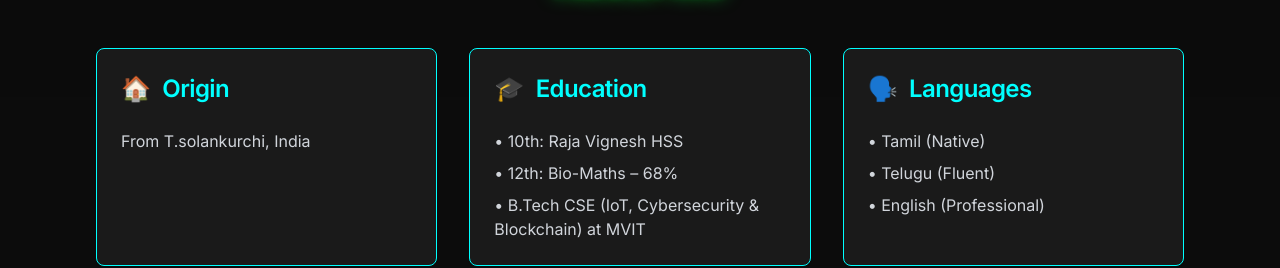
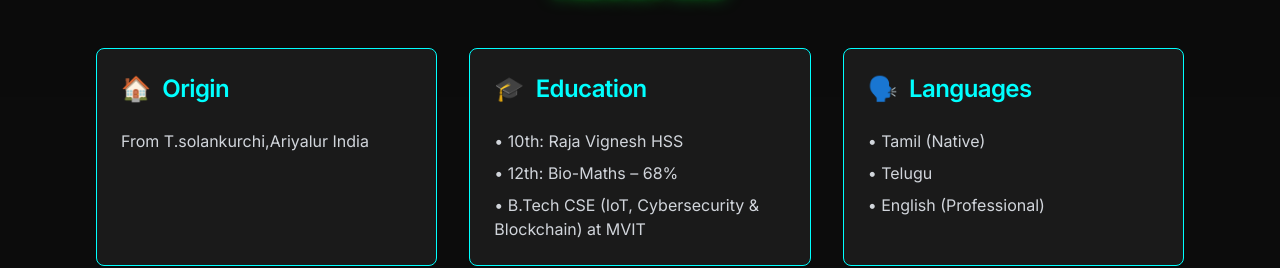
Before and after one commit to tech-bharathi/tech-bharathi-website, a React (Vite) app: page /portfolio in a window 1280 px wide. Shown: the part 920-1188 px from the top of the page. Built offline with nearby package versions, Linux system fonts and the light colour scheme.

Commit message:
Update AboutMe.tsx

```diff
--- a/src/components/portfolio/AboutMe.tsx
+++ b/src/components/portfolio/AboutMe.tsx
@@ -7,7 +7,7 @@ const AboutMe = () => {
     {
       icon: '🏠',
       title: 'Origin',
-      content: 'From T.solankurchi, India'
+      content: 'From T.solankurchi,Ariyalur India'
     },
     {
       icon: '🎓',
@@ -21,7 +21,7 @@ const AboutMe = () => {
     {
       icon: '🗣️',
       title: 'Languages',
-      content: ['Tamil (Native)', 'Telugu (Fluent)', 'English (Professional)']
+      content: ['Tamil (Native)', 'Telugu', 'English (Professional)']
     },
     {
       icon: '🏀',
```
